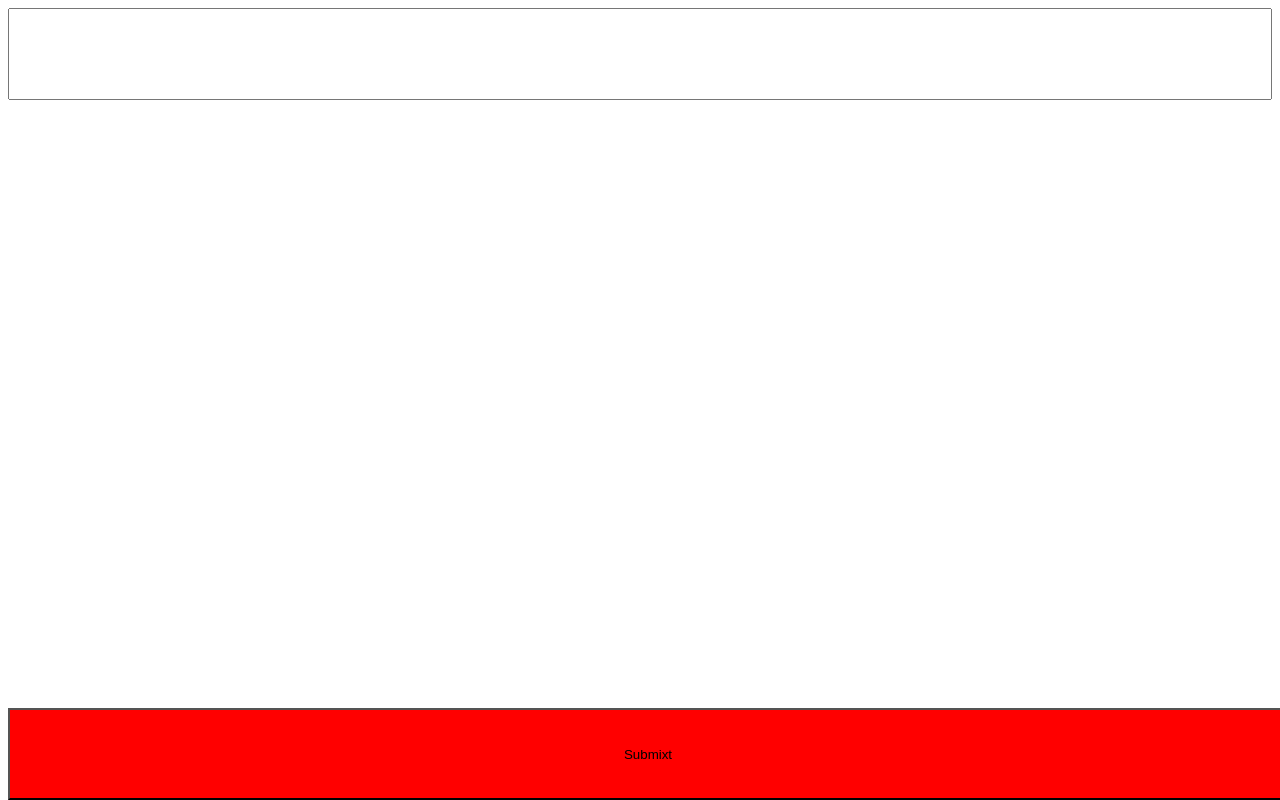
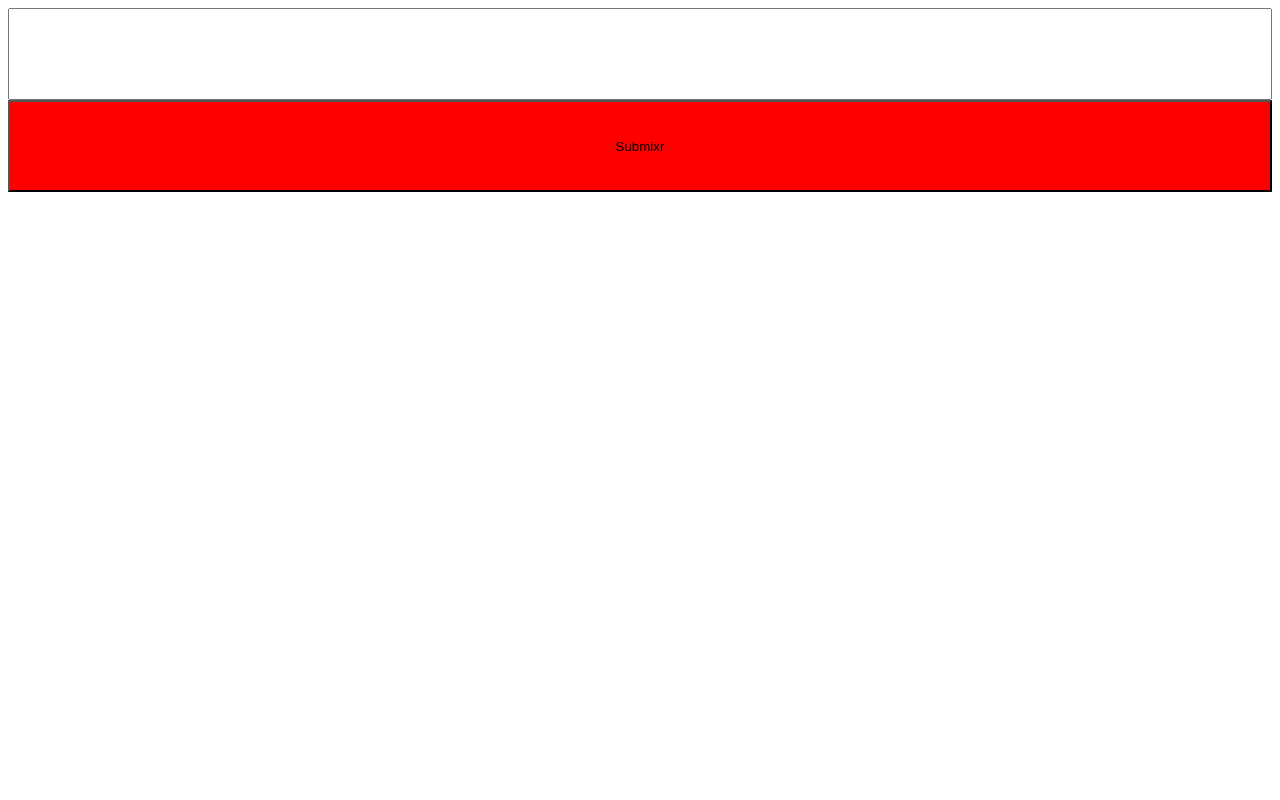
Before and after one commit to vishalbagi/vishalbagi.github.io, a plain HTML site: page index.html in a window 1280 px wide. Drawn offline with Linux system fonts and the light colour scheme.

Commit message:
Update index.html

```diff
--- a/index.html
+++ b/index.html
@@ -6,6 +6,6 @@
   <div>
   <input style="width:100%;height:92px;"/>  </div>
       <div>
-  <button style="position:fixed;z-index:5;width:100%;height:92px;bottom:0%;background:red">Submixt</button>  </div>
+  <button style="position:relative;z-index:5;width:100%;height:92px;bottom:0%;background:red">Submixr</button>  </div>
   </body>
 </html>
```
